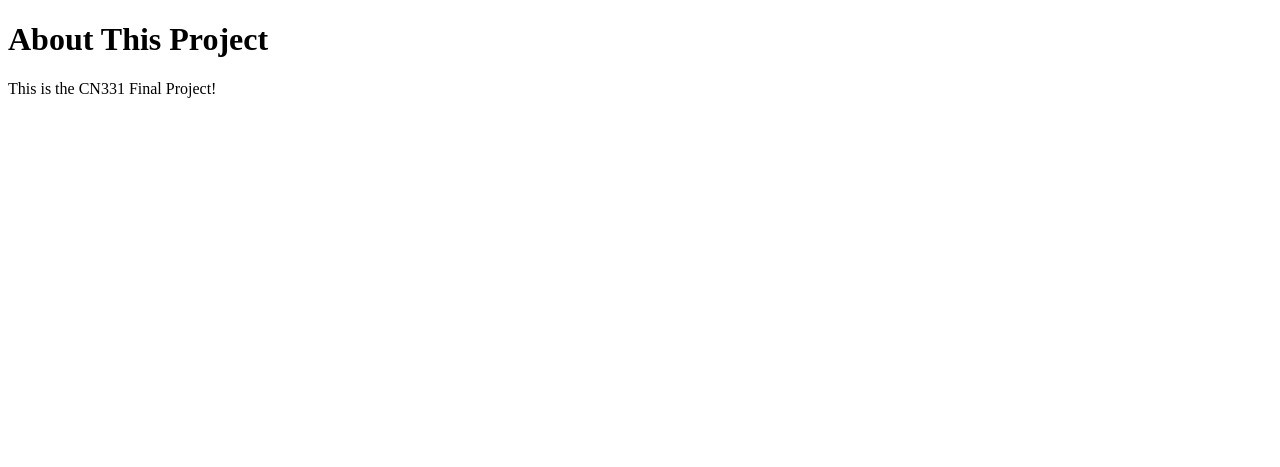
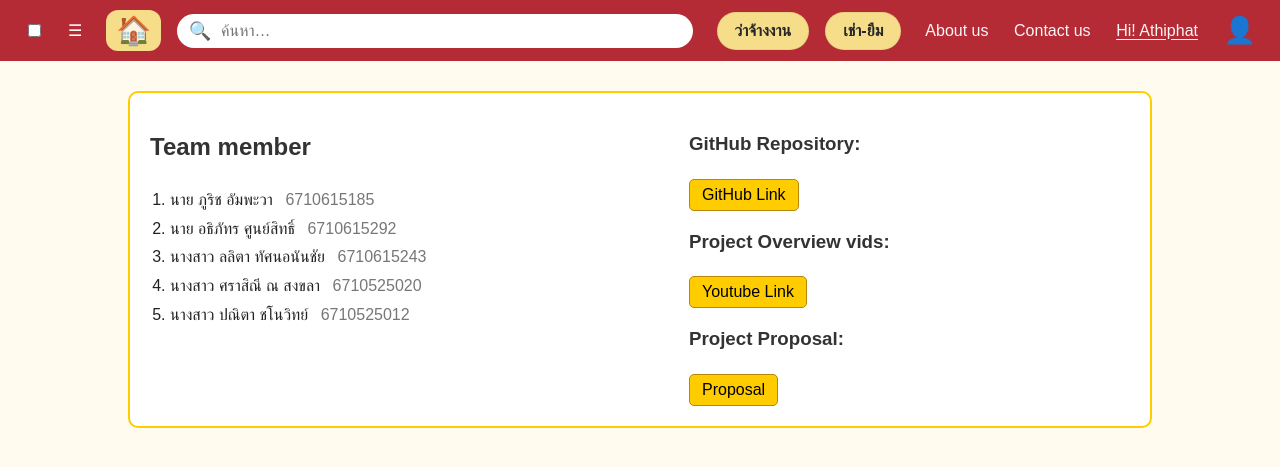
Before and after one commit to athiphat67/LorbMore, a Django app: page / in a window 1280 px wide. Shown: the top 467 px of the page. Run offline with Django 5.2, Linux system fonts and the light colour scheme.

Commit message:
update homepage iteration 0

```diff
--- /dev/null
+++ b/pages/static/pages/css/about.css
@@ -0,0 +1,84 @@
+/* เวอร์ชันมือใหม่: มีสีเหลืองบ้าง กรอบแดงบ้าง แต่ยังเรียบง่าย */
+
+body {
+    background-color: #fffbee;       /* เหลืองอ่อน ๆ พื้นหลัง */
+    color: #222;                     /* ตัวหนังสือดำเข้ม */
+    font-family: Arial, Helvetica, sans-serif;
+    margin: 0;
+    padding: 0;
+  }
+
+  /* กล่องหลัก */
+  .container {
+    width: 80%;
+    margin: 30px auto;
+    padding: 20px;
+    border: 2px solid #ffcc00;       /* กรอบเหลือง */
+    border-radius: 10px;
+    background-color: #ffffff;
+  }
+
+  /* หัวข้อ */
+  h2 {
+    color: #333;                  /* แดง */
+    padding-bottom: 5px;
+  }
+
+  h3 {
+    color: #333;
+    margin-top: 20px;
+  }
+
+  /* แบ่งซ้ายขวาแบบง่าย */
+  .team {
+    float: left;
+    width: 45%;
+  }
+
+  .project-info {
+    float: right;
+    width: 45%;
+  }
+
+  /* รายชื่อทีม */
+  .member-list {
+    padding-left: 20px;
+    line-height: 1.8;
+  }
+
+  .student-id {
+    color: #777;
+    margin-left: 8px;
+  }
+
+  /* ลิงก์แบบปุ่มเหลือง */
+  .container a {
+    display: inline-block;
+    background-color: #ffcc00;
+    color: #000;
+    text-decoration: none;
+    padding: 6px 12px;
+    border: 1px solid #b8860b;
+    border-radius: 5px;
+    margin-top: 5px;
+  }
+
+  .container a:hover {
+    background-color: #ffe45c;
+  }
+
+  /* ล้าง float */
+  .container::after {
+    content: "";
+    display: block;
+    clear: both;
+  }
+
+  /* มือถือ */
+  @media (max-width: 768px) {
+    .team, .project-info {
+      float: none;
+      width: 100%;
+      margin-bottom: 20px;
+    }
+  }
--- /dev/null
+++ b/pages/static/pages/css/navbar.css
@@ -0,0 +1,138 @@
+/* ---- Theme ---- */
+:root {
+  --red: #b52b35;
+  --yellow: #f6dd8a;
+  --text: #ffffff;
+  --ink: #272727;
+  --radius-pill: 999px;
+}
+
+/* ---- Reset ---- */
+* { box-sizing: border-box; }
+.navbar ul { list-style: none; margin: 0; padding: 0; }
+.navbar a { text-decoration: none; }
+
+/* ---- Navbar wrapper ---- */
+.navbar {
+  display: flex;
+  align-items: center;
+  justify-content: space-between;
+  flex-wrap: wrap;
+  gap: clamp(10px, 2vw, 24px);
+  padding: 10px clamp(12px, 3vw, 24px);
+  background: var(--red);
+  color: var(--text);
+}
+
+/* ---- Left: home + search ---- */
+.nav-left {
+  display: flex;
+  align-items: center;
+  gap: clamp(8px, 1.2vw, 16px);
+  flex: 1 1 auto;
+  min-width: 220px;
+}
+
+.home-btn {
+  font-size: 28px;
+  display: inline-flex;
+  align-items: center;
+  justify-content: center;
+  background: var(--yellow);
+  border-radius: 12px;
+  padding: 4px 10px;
+}
+
+/* Search bar */
+.search {
+  display: flex;
+  align-items: center;
+  gap: 8px;
+  background: #fff;
+  border-radius: var(--radius-pill);
+  padding: 6px 12px;
+  flex: 1 1 420px;
+  max-width: 560px;
+  min-width: 150px;
+}
+.search-ico { color: var(--ink); font-size: 18px; }
+.search input {
+  border: 0;
+  outline: 0;
+  width: 100%;
+  font-size: 16px;
+  color: var(--ink);
+  background: transparent;
+}
+
+/* ---- Right section ---- */
+.nav-right {
+  display: flex;
+  align-items: center;
+  gap: clamp(10px, 2vw, 24px);
+}
+
+/* ปุ่มเหลืองเฉพาะ 2 ปุ่มแรก */
+.nav-actions {
+  display: flex;
+  align-items: center;
+  gap: clamp(10px, 1.5vw, 16px);
+}
+.pill {
+  display: inline-block;
+  background: var(--yellow);
+  color: var(--ink);
+  padding: 10px 18px;
+  border-radius: var(--radius-pill);
+  font-weight: 600;
+  white-space: nowrap;
+  box-shadow: 0 0 0 1px rgba(0,0,0,.06) inset;
+  transition: filter 0.2s;
+}
+.pill:hover { filter: brightness(0.95); }
+
+/* เมนูข้อความธรรมดา (About, Contact, Hi!) */
+.nav-links {
+  display: flex;
+  align-items: center;
+  gap: clamp(14px, 2vw, 28px);
+}
+.nav-links a {
+  color: var(--text);
+  opacity: 0.95;
+  padding: 6px 0;
+  font-weight: 500;
+}
+.nav-links a:hover {
+  text-decoration: underline;
+}
+.greet a {
+  text-decoration: underline;
+  text-underline-offset: 3px;
+}
+.avatar {
+  font-size: 26px;
+}
+
+/* ---- Responsive ---- */
+@media (max-width: 768px) {
+  .navbar {
+    flex-wrap: wrap;
+  }
+  .nav-right {
+    width: 100%;
+    justify-content: space-between;
+    flex-wrap: wrap;
+    gap: 10px;
+    margin-top: 10px;
+  }
+  .nav-actions, .nav-links {
+    justify-content: space-between;
+    gap: 10px;
+    flex-wrap: wrap;
+  }
+  .nav-actions .pill {
+    flex: 1 1 160px;
+    text-align: center;
+  }
+}
--- a/pages/templates/pages/about.html
+++ b/pages/templates/pages/about.html
@@ -1,10 +1,52 @@
+{% load static %}
 <!DOCTYPE html>
-<html>
+<html lang="en">
 <head>
-    <title>About Us</title>
+    <meta charset="UTF-8">
+    <meta name="viewport" content="width=device-width, initial-scale=1.0">
+    <title>About Us | Lorb-More</title>
+    <link rel="stylesheet" href="{% static 'pages/css/about.css' %}">
+    <link rel="stylesheet" href="{% static 'pages/css/navbar.css' %}">
 </head>
+
 <body>
-    <h1>About This Project</h1>
-    <p>This is the CN331 Final Project!</p>
+
+    {% include 'pages/navbar.html' %}
+
+    <div class="container">
+        <section class="team">
+            <h2>Team member</h2>
+            <ol class="member-list">
+                <li>นาย ภูริช อัมพะวา <span class="student-id">6710615185</span></li>
+                <li>นาย อธิภัทร ศูนย์สิทธิ์ <span class="student-id">6710615292</span></li>
+                <li>นางสาว ลลิตา ทัศนอนันชัย <span class="student-id">6710615243</span></li>
+                <li>นางสาว ศราสิณี ณ สงขลา <span class="student-id">6710525020</span></li>
+                <li>นางสาว ปณิตา ชโนวิทย์ <span class="student-id">6710525012</span></li>
+            </ol>
+        </section>
+
+        <section class="project-info">
+            <div class="panel">
+                <h3>GitHub Repository:</h3>
+                <a class="link" href="https://github.com/athiphat67/LorbMore.git" target="_blank">
+                    GitHub Link
+                </a>
+            </div>
+
+            <div class="panel">
+                <h3>Project Overview vids:</h3>
+                <a class="link" href="https://www.youtube.com/@purichampawa" target="_blank">
+                    Youtube Link
+                </a>
+            </div>
+
+            <div class="panel">
+                <h3>Project Proposal:</h3>
+                <a class="link" href="https://drive.google.com/drive/folders/1RCq9o06nZgGKq1hyw7kG7AW7NJlgL1h9?usp=share_link" target="_blank">
+                    Proposal
+                </a>
+            </div>
+        </section>
+    </div>
 </body>
 </html>
--- /dev/null
+++ b/pages/templates/pages/navbar.html
@@ -0,0 +1,41 @@
+{% load static %}
+
+<link rel="stylesheet" href="{% static 'css/navbar.css' %}">
+
+<nav class="navbar" role="navigation" aria-label="Main">
+  <!-- toggle สำหรับจอเล็ก -->
+  <input id="nav-check" class="nav-check" type="checkbox" aria-hidden="true">
+  <label for="nav-check" class="nav-toggle" aria-label="Toggle menu">☰</label>
+
+  <!-- ซ้าย: home + search -->
+  <div class="nav-left">
+    <!-- หน้าหลักคือ about -->
+    <a href="{% url 'about' %}" class="home-btn" aria-label="Home">🏠</a>
+
+    <form class="search" action="#" method="get" role="search">
+      <span class="search-ico" aria-hidden="true">🔍</span>
+      <input
+        type="text"
+        name="q"
+        placeholder="ค้นหา…"
+        aria-label="Search"
+        autocomplete="off"
+      />
+    </form>
+  </div>
+
+  <!-- ขวา: ปุ่มเหลือง + เมนูข้อความ -->
+  <div id="nav-menu" class="nav-right">
+    <ul class="nav-actions">
+      <li><a class="pill" href="#">ว่าจ้างงาน</a></li>
+      <li><a class="pill" href="#">เช่า-ยืม</a></li>
+    </ul>
+
+    <ul class="nav-links">
+      <li><a href="{% url 'about' %}">About us</a></li>
+      <li><a href="#">Contact us</a></li>
+      <li class="greet"><a href="#">Hi! Athiphat</a></li>
+      <li class="avatar" aria-hidden="true">👤</li>
+    </ul>
+  </div>
+</nav>
```
